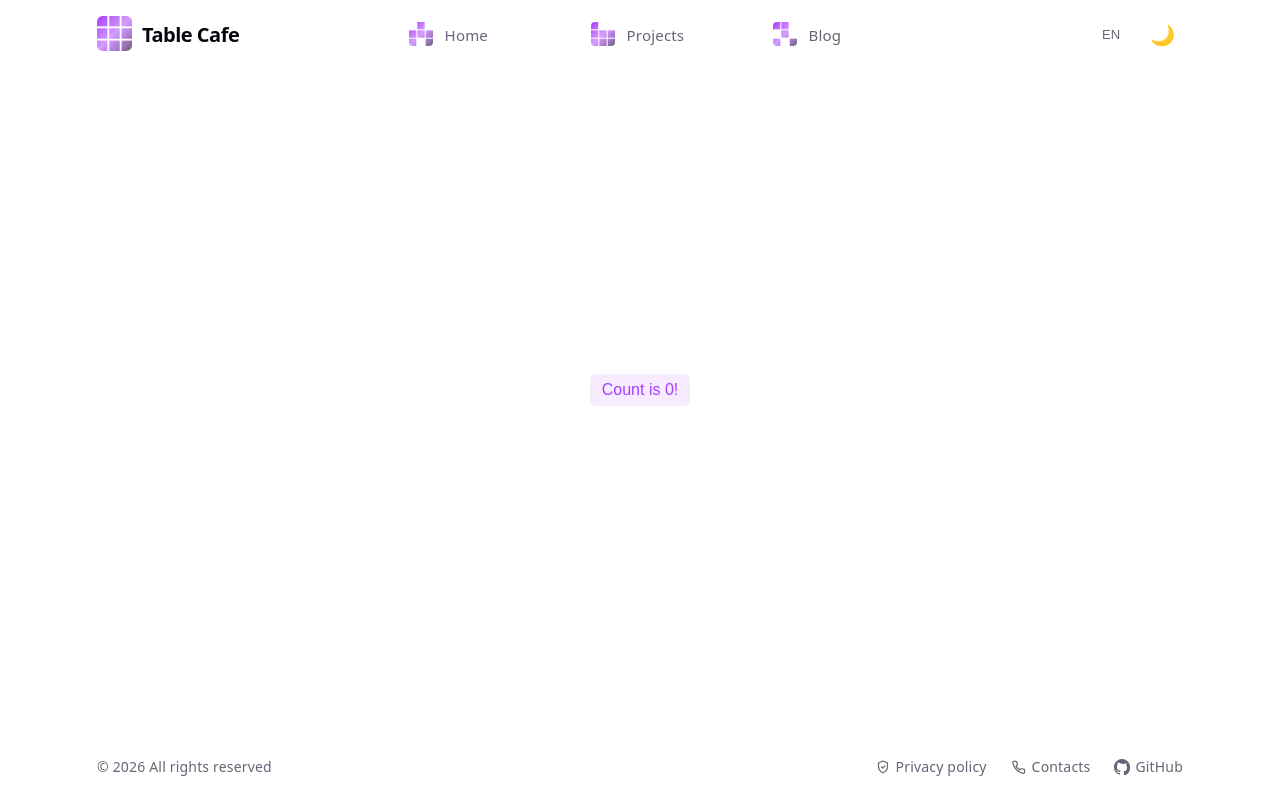
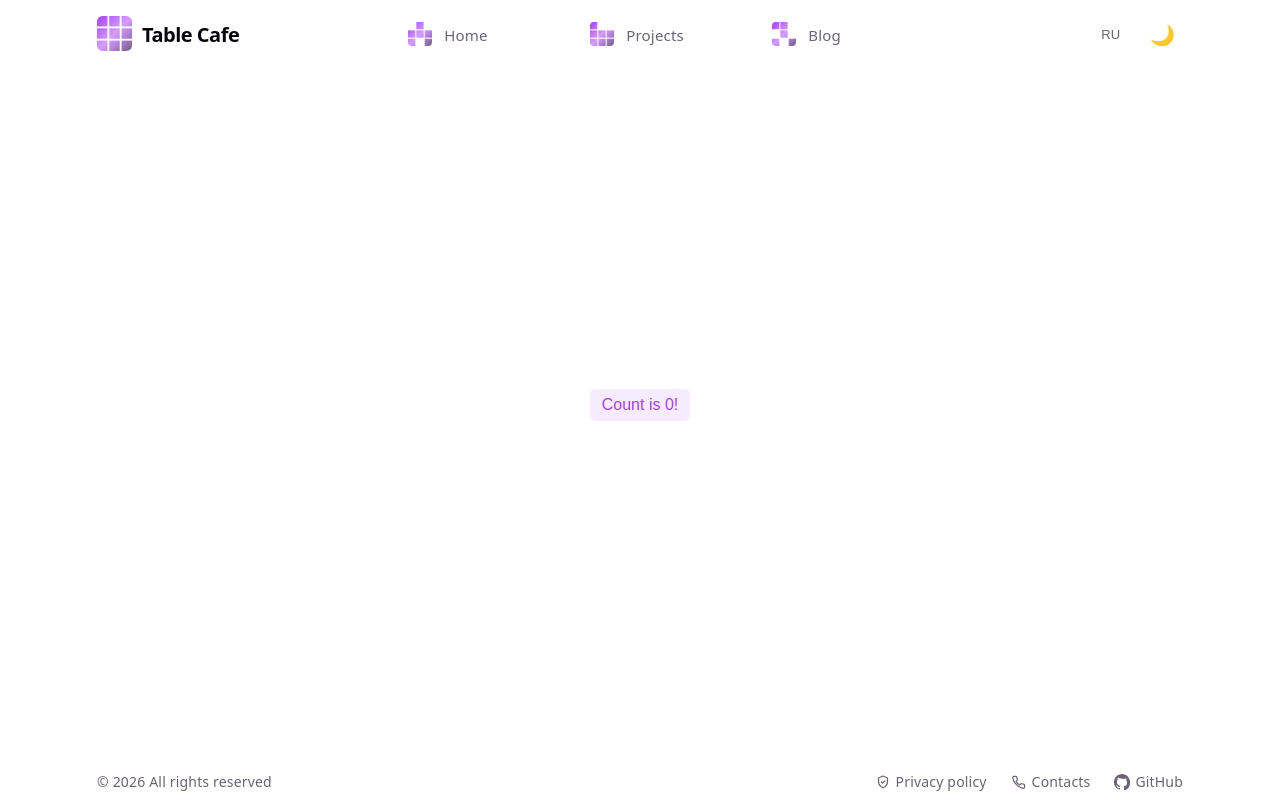
Before and after one commit to stdAlexTikhonov/my-new-app, a React (Vite) app: page / in a window 1280 px wide. Built offline with nearby package versions, Linux system fonts and the light colour scheme.

Commit message:
fix(TASK-11): styles update

```diff
--- a/src/components/App/App.module.scss
+++ b/src/components/App/App.module.scss
@@ -2,7 +2,7 @@
 .app {
   display: flex;
   flex-direction: column;
-  min-height: 100vh; /* Растягиваем на всю высоту экрана */
+  min-height: 100dvh; /* Растягиваем на всю высоту экрана */
 }
 
 .main {
--- a/src/components/BurgerIcon/BurgerIcon.module.scss
+++ b/src/components/BurgerIcon/BurgerIcon.module.scss
@@ -32,7 +32,6 @@
   height: 2.5px;
   background: var(--text);
   border-radius: 2px;
-  transition: all 0.3s ease;
   transform-origin: center;
 
   .active & {
--- a/src/components/Footer/Footer.module.scss
+++ b/src/components/Footer/Footer.module.scss
@@ -1,6 +1,6 @@
 .footer {
   width: 100%;
-  padding: 20px 0;
+  padding: 5px 0;
   margin-top: auto;
   background: var(--bg);
 }
--- a/src/components/Header/Header.module.scss
+++ b/src/components/Header/Header.module.scss
@@ -65,7 +65,6 @@
   width: 150px;
   font-family: var(--sans);
   letter-spacing: 0.18px;
-  transition: color 0.3s ease;
   position: relative;
   display: flex;
   gap: 12px;
@@ -78,7 +77,6 @@
     width: 0;
     height: 2px;
     background: var(--accent);
-    transition: width 0.3s ease;
   }
 
   &:hover {
@@ -105,7 +103,6 @@
   padding: 5px 8px;
   font-size: 20px;
   cursor: pointer;
-  transition: all 0.3s ease;
   flex-shrink: 0;
 
   &:hover {
@@ -156,7 +153,6 @@
   border-radius: 8px;
   background: transparent;
   cursor: pointer;
-  transition: all 0.2s;
   font-size: 14px;
   color: var(--text-color);
 
@@ -200,7 +196,6 @@
     background: transparent;
     cursor: pointer;
     color: var(--text-color);
-    transition: all 0.2s;
 
     &:hover {
       background: var(--hover-bg);
--- a/src/components/Header/Header.tsx
+++ b/src/components/Header/Header.tsx
@@ -56,7 +56,7 @@ export const Header = () => {
             aria-label={t('aria.changeLanguage')}
           >
             <span className={styles.langText}>
-              {i18n.language === 'en' ? 'EN' : 'RU'}
+              {i18n.language === 'en' ? 'RU' : 'EN'}
             </span>
           </button>
 
--- a/src/components/MobileMenu/MobileMenu.module.scss
+++ b/src/components/MobileMenu/MobileMenu.module.scss
@@ -1,6 +1,6 @@
 .menu {
   transform: translateX(-150%);
-  transition: all 0.5s;
+  transition: transform 0.5s;
   width: 100vw;
   position: absolute;
   top: 70px;
@@ -31,7 +31,6 @@
     font-family: var(--sans);
     padding: 12px 24px;
     border-radius: 8px;
-    transition: all 0.3s ease;
     font-weight: 500;
 
     &:hover {
@@ -59,7 +58,7 @@
   // Футер меню (кнопка темы)
   .menuFooter {
     flex-shrink: 0;
-    margin-top: 20px;
+    margin-top: auto;
     padding-top: 16px;
 
     padding: 15px;
@@ -81,7 +80,6 @@
     font-size: 16px;
     font-family: var(--sans);
     cursor: pointer;
-    transition: all 0.3s ease;
     width: 100%;
 
     &:hover {
--- a/src/i18n/locales/en/translation.json
+++ b/src/i18n/locales/en/translation.json
@@ -20,6 +20,6 @@
     "blog": "Blog",
     "dark": "Dark theme",
     "light": "Light theme",
-    "language": "English"
+    "language": "Русский"
   }
 }
--- a/src/i18n/locales/ru/translation.json
+++ b/src/i18n/locales/ru/translation.json
@@ -20,6 +20,6 @@
     "blog": "Блог",
     "dark": "Тёмная тема",
     "light": "Светлая тема",
-    "language": "Русский"
+    "language": "English"
   }
 }
```
